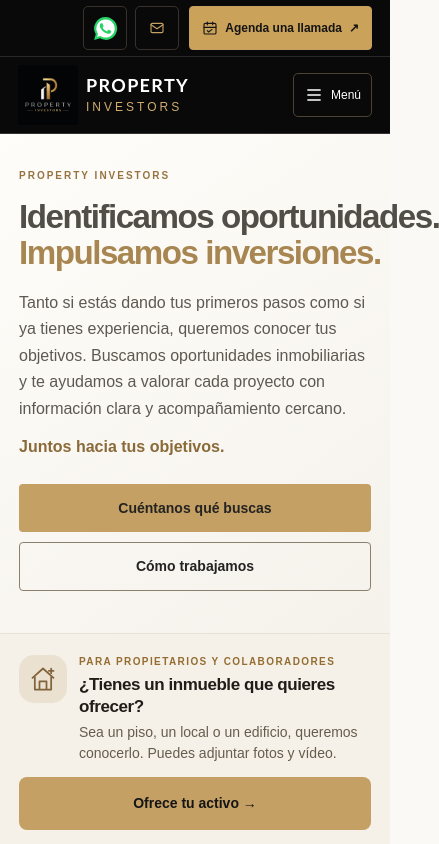
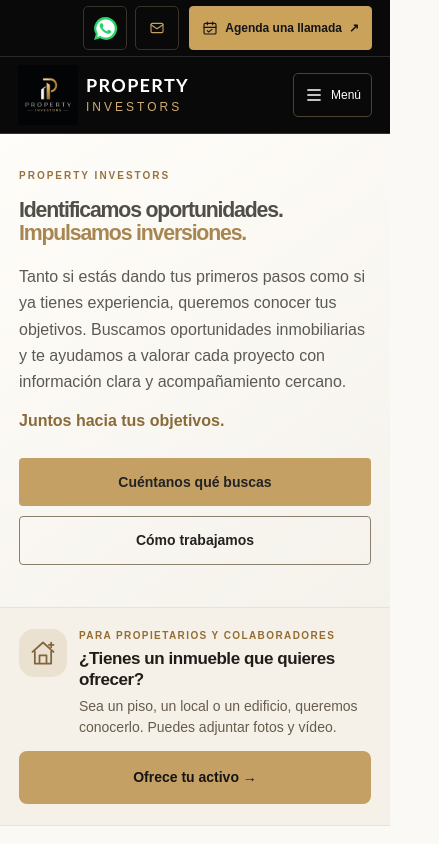
Before and after one commit to propertyinvestors42/property-investors-web, a Next.js app: page / in a window 390 px wide. Shown: the top 844 px of the page, 439 px wide, since content can reach past the window. Built offline with nearby package versions, Linux system fonts and the light colour scheme.

Commit message:
Fix mobile hero headline so each phrase fits on one line

```diff
--- a/src/app/globals.css
+++ b/src/app/globals.css
@@ -306,3 +306,13 @@ body{background:#faf9f6;color:var(--ink)}
  .hero-headline-line{white-space:nowrap}
 }
 @media(max-width:380px){.hero-headline{font-size:clamp(22px,5.7vw,25px)}}
+
+/* Mobile-only: two complete headline lines without horizontal overflow */
+@media(max-width:720px){
+ .hero-headline{font-size:clamp(20px,5.45vw,38px)!important;letter-spacing:-.055em!important;line-height:1.16}
+ .hero-headline-line{display:block;white-space:nowrap}
+ .hero-inner{max-width:100%;min-width:0}
+}
+@media(max-width:380px){
+ .hero-headline{font-size:clamp(19px,5.25vw,22px)!important;letter-spacing:-.065em!important}
+}
```
